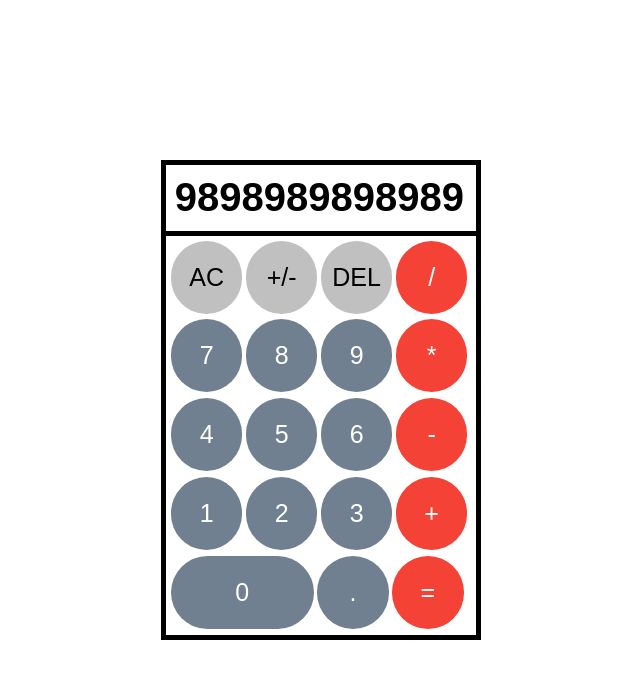
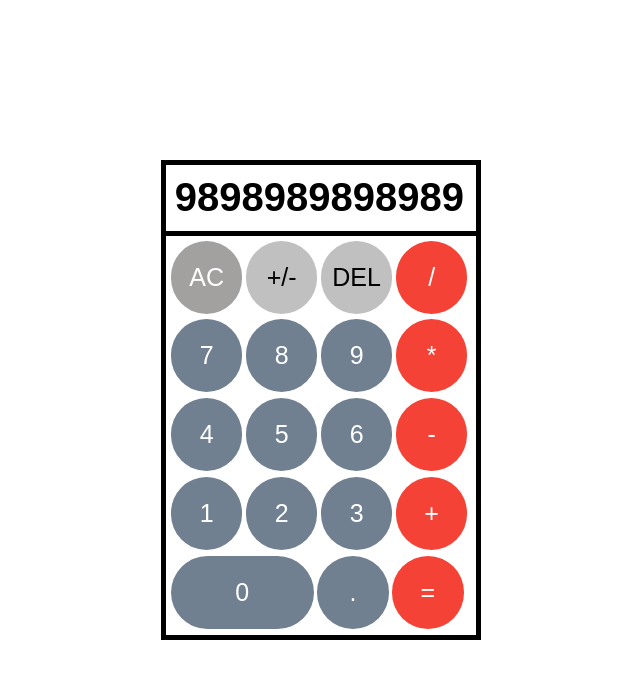
Before and after one commit to rubicon2/calculator, a plain HTML site: page index.html in a window 1280 px wide. In both pictures the pointer is over the button "AC". Shown: the whole page, without its empty margins (319-959 px from the left). Drawn offline with Linux system fonts and the light colour scheme.

Commit message:
Add animation for vanilla numpad buttons, change animation speed

```diff
--- a/styles.css
+++ b/styles.css
@@ -52,8 +52,13 @@ body {
     font-size: 25px;
     border: none;
     border-radius: 50px;
-    transition-duration: 0.4s;
+    transition-duration: 0.1s;
     background-color: #C0C0C0;
+}
+
+.button:hover {
+    background-color: #a3a0a0;
+    color: white;
 }
 
 .half-width {
```
